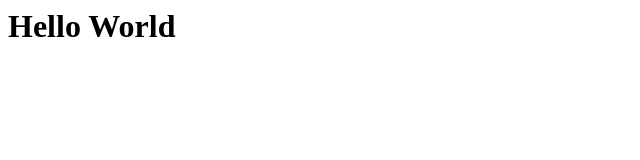
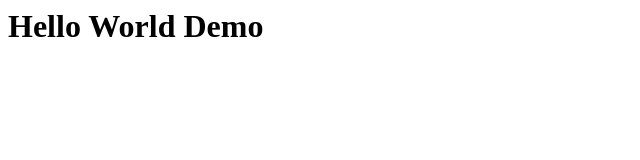
Before and after one commit to krishnapaladugu/HelloWorldDemo, a plain HTML site: page index.html in a window 1280 px wide. Shown: the whole page, without its empty margins (0-640 px from the left). Drawn offline with Linux system fonts and the light colour scheme.

Commit message:
Update index.html

```diff
--- a/index.html
+++ b/index.html
@@ -1 +1 @@
-<h1>Hello World</h1>
+<h1>Hello World Demo</h1>
```
